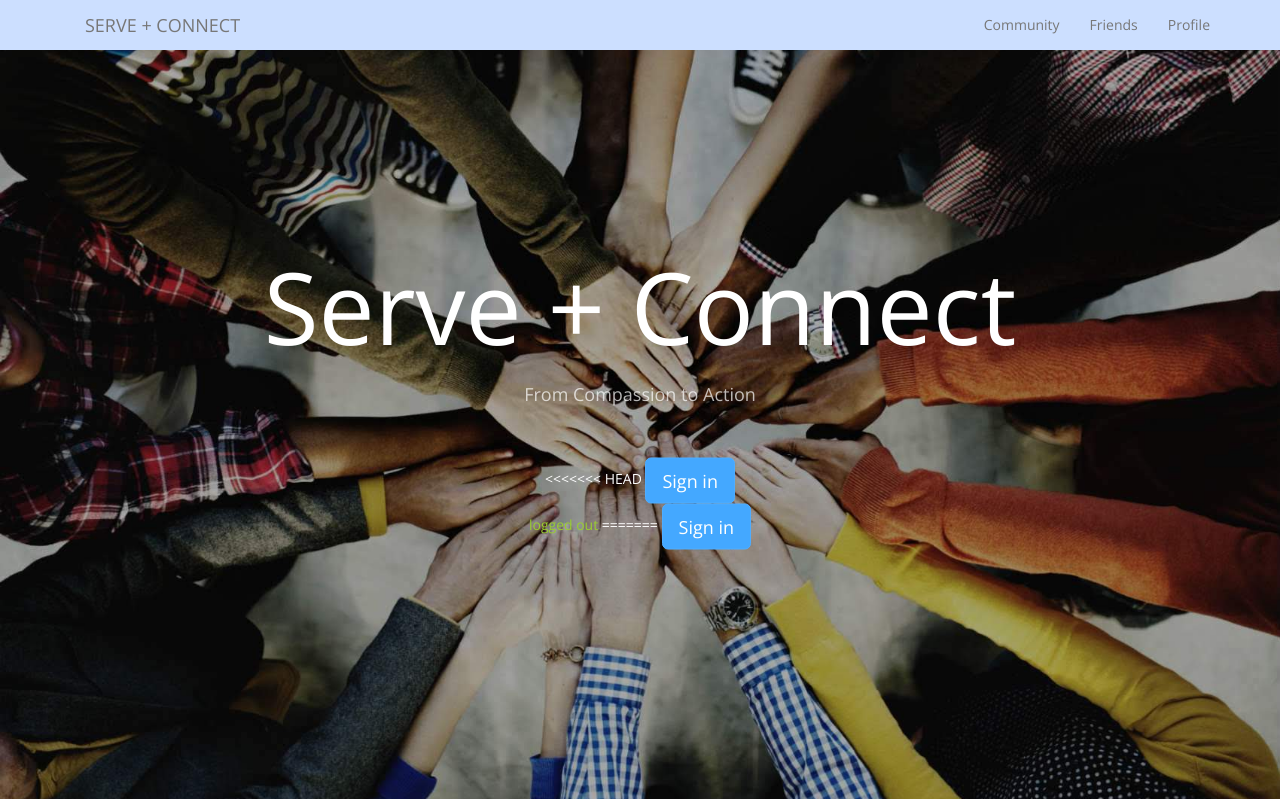
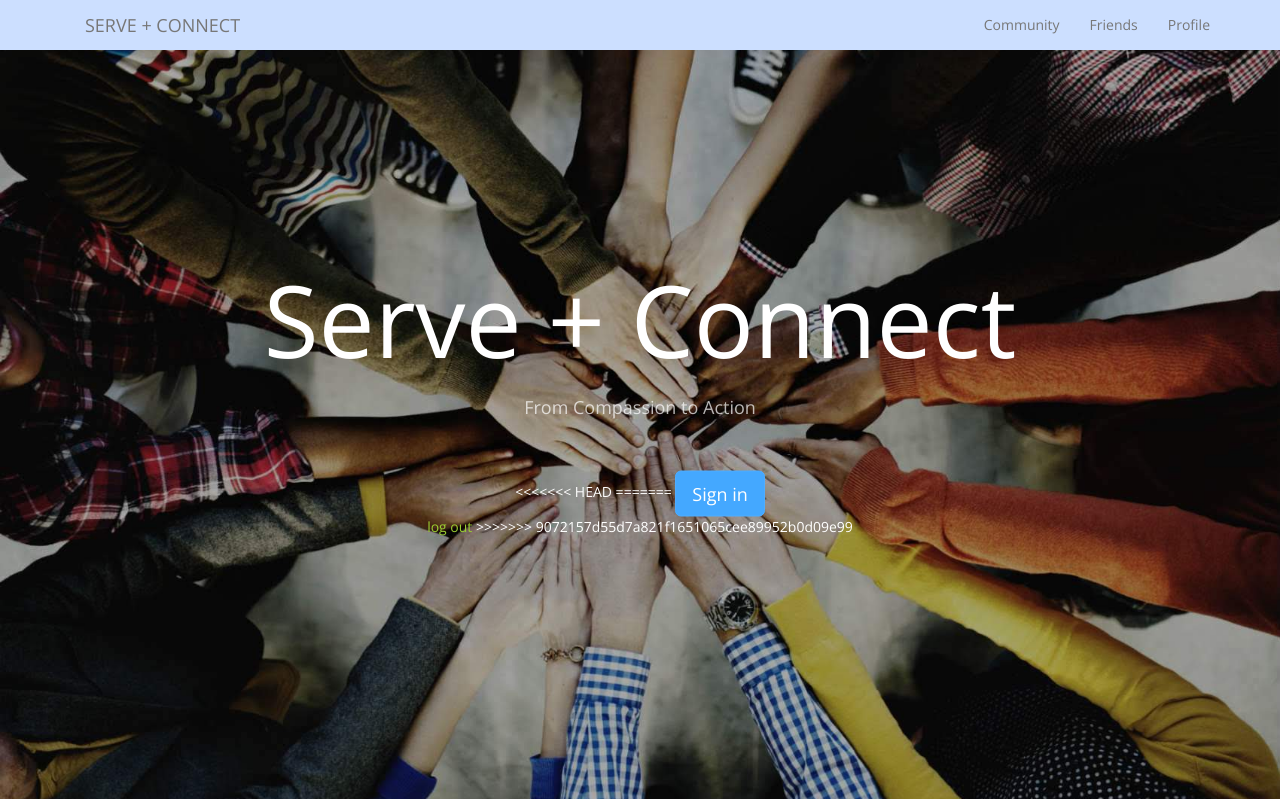
Before and after one commit to Erik-Handeland/serve-and-connect, a Python web app: template templates/home.html in a window 1280 px wide. Shown: the top 799 px of the page. Run offline with Jinja, Linux system fonts and the light colour scheme; the template is opened without the code that fills it: most values are stand-ins (such as "Sample title", 1, 10 or a date in 2020).

Commit message:
fixed changes by lina

```diff
--- a/templates/home.html
+++ b/templates/home.html
@@ -58,12 +58,6 @@
 
              <form method='get' id='login'>
 <<<<<<< HEAD
-                 <a href="login" class="btn btn-primary btn-lg">Sign in</a></div>
-                 {% if user %}
-                  <a href='{{url}}'>logged in</a>
-                    {% else %}
-                  <a href='{{url}}'>logged out</a>
-                    {% endif %}
 =======
                  <a href="{{log_url}}" class="btn btn-primary btn-lg">Sign in</a></div>
 
```
